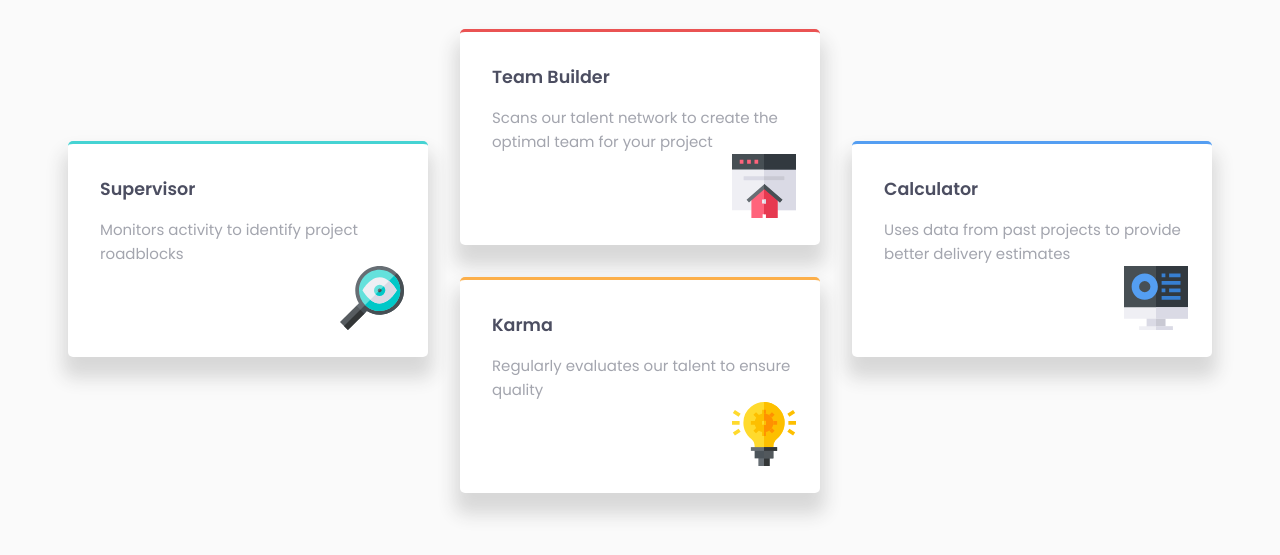
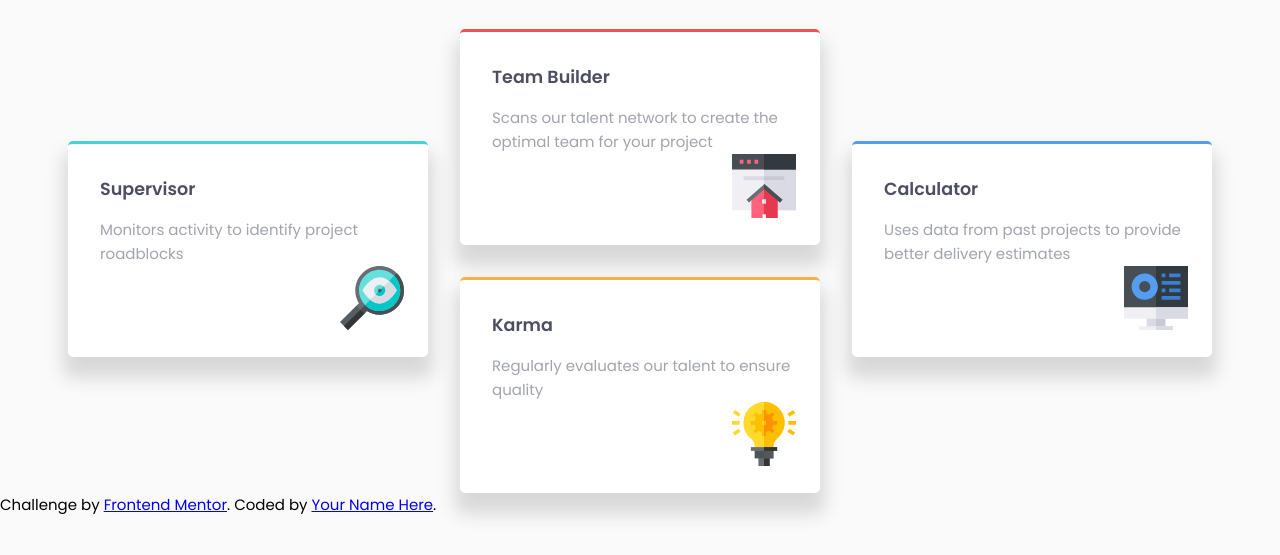
Before and after one commit to MaximConstantinou14/four-card-feature-section-master-Front-End-Dev-Challenge, a plain HTML site: page index.html in a window 1280 px wide. Shown: the part 147-702 px from the top of the page. Drawn offline with Linux system fonts and the light colour scheme.

Commit message:
Update index.html

```diff
--- a/index.html
+++ b/index.html
@@ -57,15 +57,11 @@
     </div>
   </div>
 
-
-
-
- <!-- <footer>
+  <footer>
     <p class="attribution">
       Challenge by <a href="https://www.frontendmentor.io?ref=challenge" target="_blank">Frontend Mentor</a>.
       Coded by <a href="#">Your Name Here</a>.
     </p>
   </footer>
-  -->
 </body>
 </html>
```
